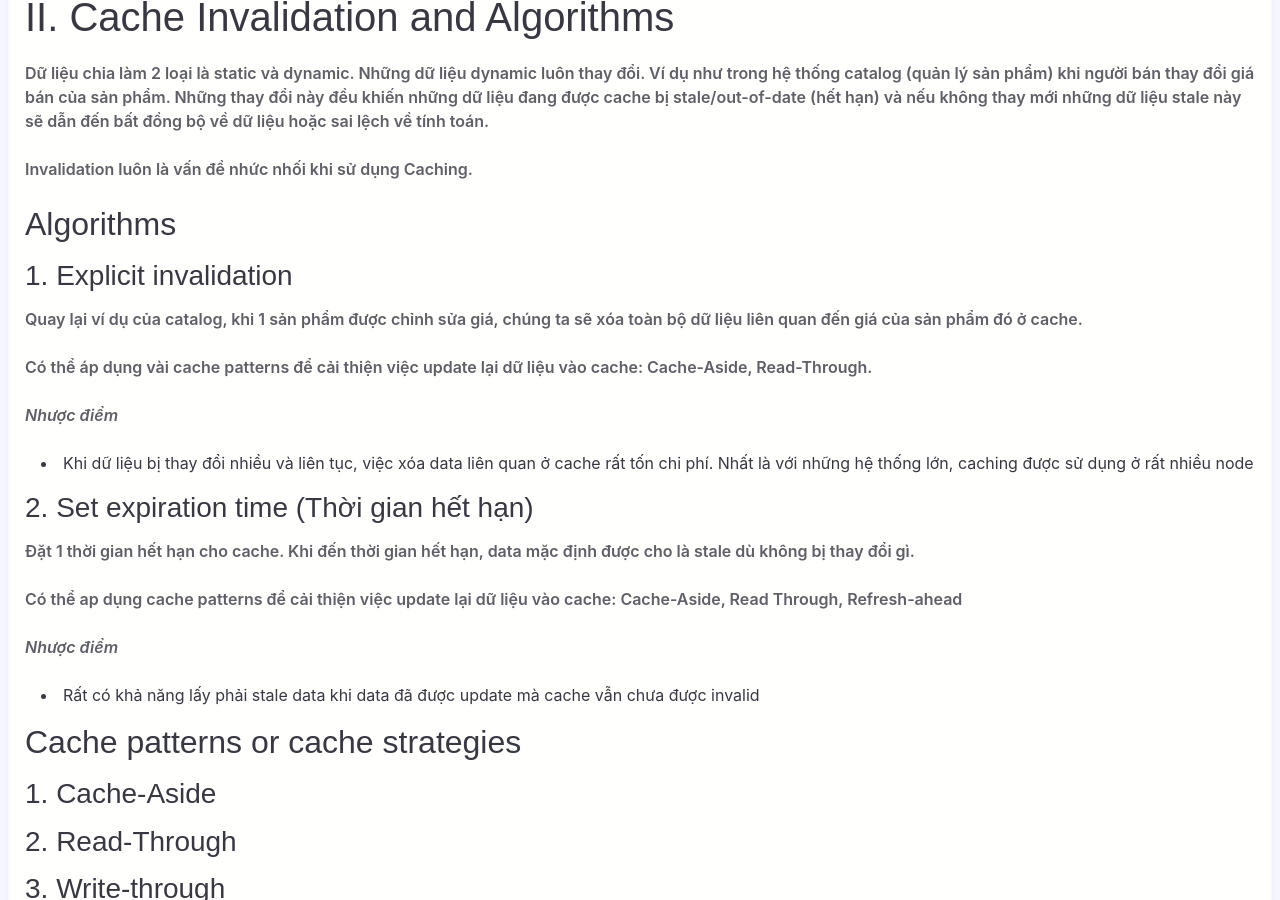
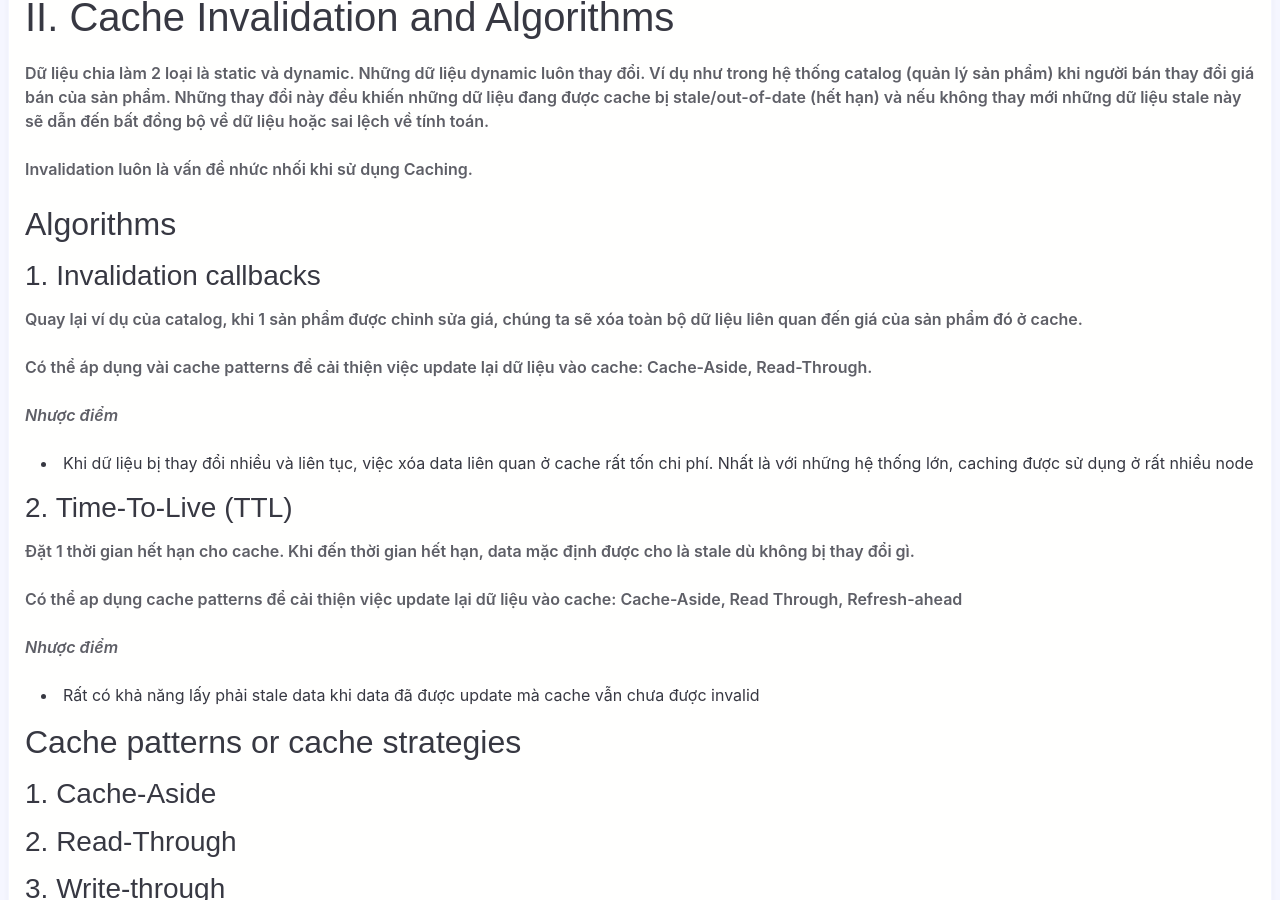
Before and after one commit to guiltylotus/blog, a Jekyll site: the page built from _posts/System Design/2020-06-07-caching.md, in a window 1280 px wide and 900 px high, scrolled down 1666 px. Built offline with Jekyll 4.4.1, drawn with Linux system fonts in a browser that asks for light colours; nearby versions of some CDN libraries; some web fonts are replaced; comment, search, counter and statistics services are not loaded.

Commit message:
Caching outline

```diff
--- a/_posts/System Design/2020-06-07-caching.md
+++ b/_posts/System Design/2020-06-07-caching.md
@@ -62,7 +62,7 @@ Invalidation luôn là vấn đề nhức nhối khi sử dụng Caching.
 
 ## Algorithms
 
-### 1. Explicit invalidation
+### 1. Invalidation callbacks
 
 Quay lại ví dụ của catalog, khi 1 sản phẩm được chỉnh sửa giá, chúng ta sẽ xóa toàn bộ dữ liệu liên quan đến giá của sản phẩm đó ở cache.
 
@@ -71,7 +71,7 @@ Có thể áp dụng vài cache patterns để cải thiện việc update lại
 *Nhược điểm*
 - Khi dữ liệu bị thay đổi nhiều và liên tục, việc xóa data liên quan ở cache rất tốn chi phí. Nhất là với những hệ thống lớn, caching được sử dụng ở rất nhiều node
 
-### 2. Set expiration time (Thời gian hết hạn)
+### 2. Time-To-Live (TTL)
 
 Đặt 1 thời gian hết hạn cho cache. Khi đến thời gian hết hạn, data mặc định được cho là stale dù không bị thay đổi gì.
 
```
